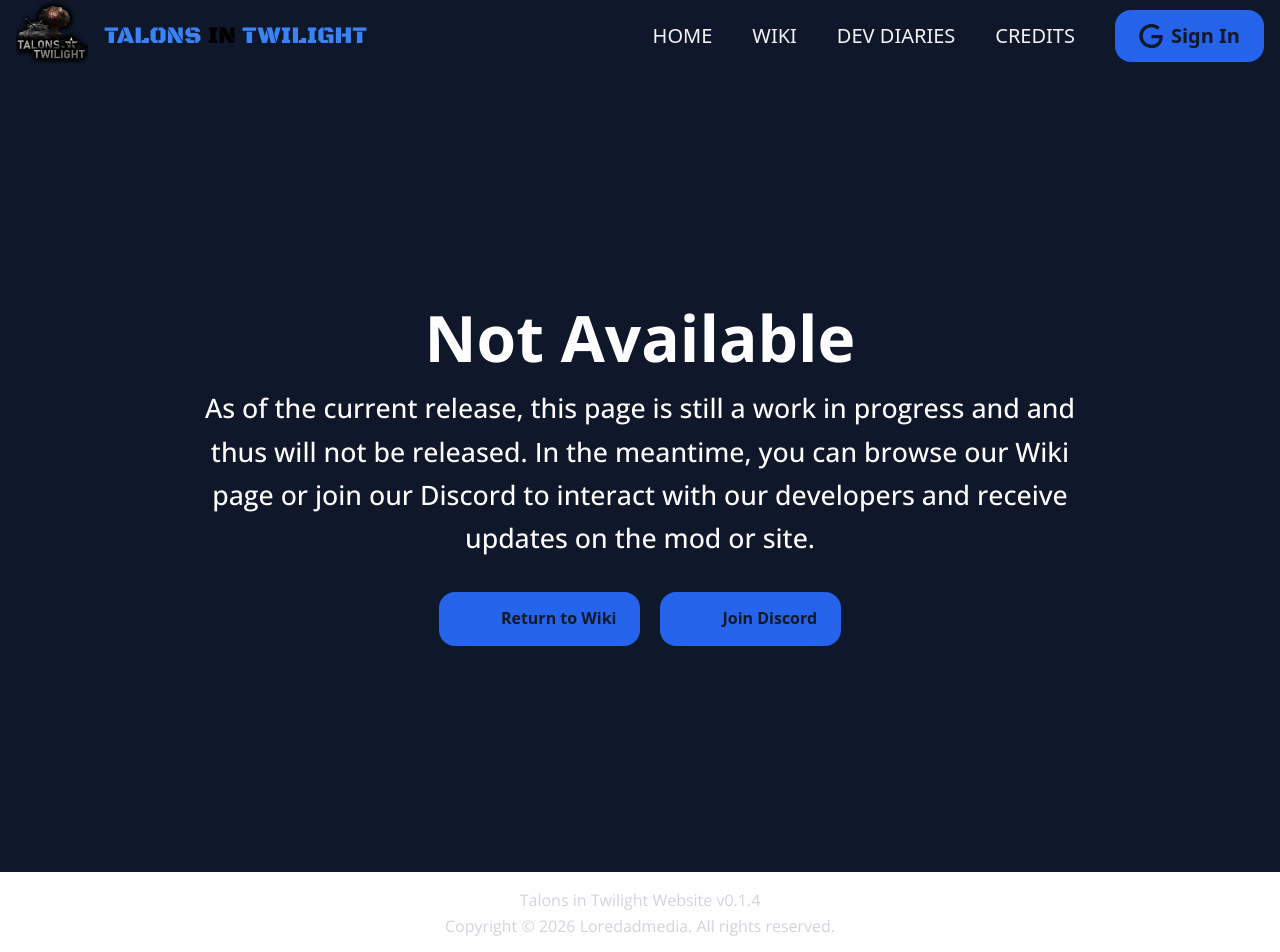
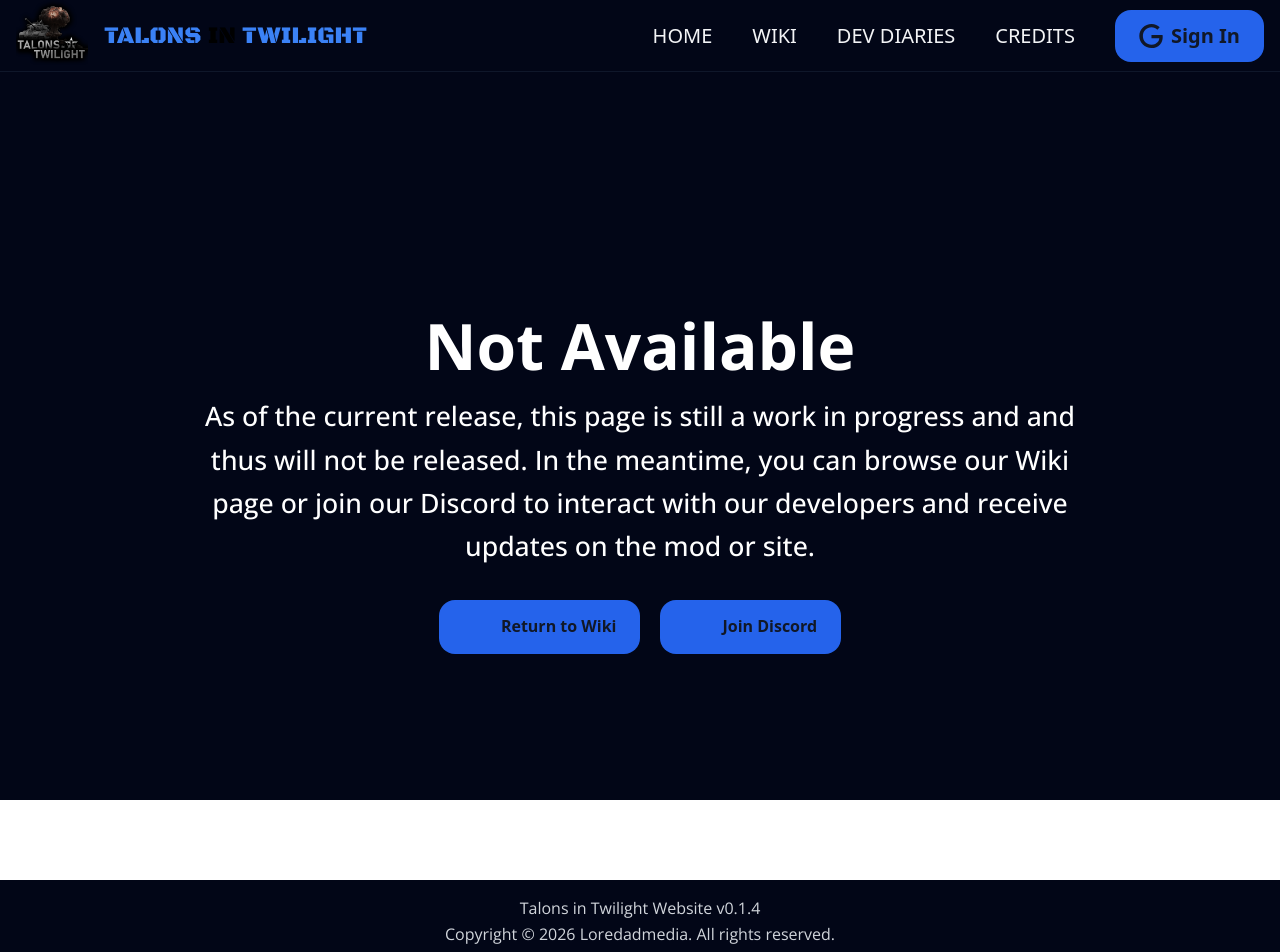
Before and after one commit to LangLangGaming/tit-wiki, a React (Vite) app: page /credits in a window 1280 px wide. Shown: the top 952 px of the page. Built offline with nearby package versions, Linux system fonts and the light colour scheme; no server answers; some icons are missing; a web font is replaced by a local one.

Commit message:
style(ui): changed global site background and footer tweaks

```diff
--- a/admin/Dashboard.jsx
+++ b/admin/Dashboard.jsx
@@ -43,7 +43,7 @@ const Dashboard = () => {
   };
 
   return (
-    <div className="flex gap-4 bg-slate-900 text-white min-h-screen pt-20">
+    <div className="flex gap-4 bg-slate-900 text-white min-h-screen ">
       {loading && <Loading />}
 
       <Sidebar
--- a/src/App.jsx
+++ b/src/App.jsx
@@ -1,27 +1,20 @@
 import { useState } from 'react'
 import Navbar from './assets/components/Navbar'
-import { BrowserRouter as Router, Routes, Route } from 'react-router'
+import { BrowserRouter as Router, Routes, Route, useLocation } from 'react-router'
 import Wiki from './pages/Wiki.jsx'
 import Credits from './pages/Credits.jsx'
 import Home from './pages/Home.jsx'
 import DevDiaries from './pages/Dev-diaries.jsx'
 import Dashboard from '../admin/Dashboard.jsx'
 import Copyright from './assets/components/Copyright.jsx'
-import { useEffect } from 'react'
 
-function App() {
-  useEffect(() => {
-    // Force the document to ignore system dark mode
-    document.documentElement.classList.remove('dark');
-    document.documentElement.style.colorScheme = 'light';
-  }, []);
+function AppContent() {
+  const location = useLocation()
 
   return (
     <>
-      <Router>
-        <div className="flex flex-col min-h-screen pt-[72px]">
       <Navbar />
-
+      <div className="flex bg-slate-950 flex-col h-screen pt-20">
         <div className="flex-1">
           <Routes>
             <Route path="/" element={<Home />} />
@@ -32,13 +25,22 @@ function App() {
           </Routes>
         </div>
 
-          <footer className="w-full flex flex-col items-center justify-center p-4">
+        {location.pathname !== '/' && (
+          <footer className="w-full flex flex-col items-center justify-center p-4 bg-slate-950">
             <Copyright />
           </footer>
+        )}
       </div>
-      </Router>
     </>
   )
 }
 
+function App() {
+  return (
+    <Router>
+      <AppContent />
+    </Router>
+  )
+}
+
 export default App
--- a/src/assets/components/Navbar.jsx
+++ b/src/assets/components/Navbar.jsx
@@ -8,7 +8,7 @@ import { Link } from "react-router-dom";
 function Navbar() {
     return (
         <>
-            <nav className="fixed top-0 left-0 w-full h-[72px] flex items-center justify-between px-4 z-[10000] bg-slate-900">
+            <nav className="fixed top-0 left-0 w-full h-[72px] flex items-center justify-between px-4 z-[10000] bg-slate-950 border-b border-slate-900"   >
                 <div className="flex items-center gap-4">
                     <img src={Logo} alt="Logo" className="logo-image" width="72" height="12" />
                     <h1 className="font-black-ops text-2xl font-light">
--- a/src/assets/components/wikiComponents/Rightbar.jsx
+++ b/src/assets/components/wikiComponents/Rightbar.jsx
@@ -3,7 +3,7 @@ import React from "react";
 function Rightbar({ activePage, tocFor }) {
 
     return (
-        <aside className="w-72 sticky top-0 h-screen overflow-y-auto bg-slate-800 border-l border-slate-700 p-4">
+        <aside className="w-72 sticky top-0 h-screen overflow-y-auto border-l border-slate-700 p-4">
             <div className="mb-6"><h3 className="text-lg font-intel-mono font-normal text-blue-400 uppercase mb-4">On this page</h3></div>
             <nav>
                 <ul className="space-y-2">
--- a/src/assets/components/wikiComponents/Sidebar.jsx
+++ b/src/assets/components/wikiComponents/Sidebar.jsx
@@ -3,7 +3,7 @@ import React from "react";
 
 function Sidebar({ grouped, handleNavClick }) {
     return (
-      <aside className="w-96 sticky top-0 h-screen overflow-y-auto bg-slate-800 border-r border-slate-700 p-4 flex flex-col\">
+      <aside className="w-96 sticky top-0 h-screen overflow-y-auto border-r border-slate-700 p-4 flex flex-col">
         <nav>
           {Object.keys(grouped).length === 0 && <p className="text-gray-400">No published pages yet.</p>}
           {Object.entries(grouped).map(([cat, list]) => (
--- a/src/pages/Credits.jsx
+++ b/src/pages/Credits.jsx
@@ -4,7 +4,7 @@ import { Link } from "react-router-dom";
 
 function Credits() {
     return (
-        <div className="flex items-center justify-center min-h-screen bg-slate-900 text-white">
+        <div className="flex items-center justify-center min-h-screen text-white">
             <div className="flex flex-col items-center text-center w-[min(900px,90%)]">
                 <h1 className="font-open-sans font-bold text-[clamp(2rem,5vw,4rem)] leading-tight mb-2">Not Available</h1>
                 <p className="font-open-sans text-[clamp(1rem,2.5vw,1.67rem)] font-medium leading-relaxed mb-8">
--- a/src/pages/Dev-diaries.jsx
+++ b/src/pages/Dev-diaries.jsx
@@ -4,7 +4,7 @@ import { Link } from "react-router-dom";
 
 function DevDiaries() {
     return (
-        <div className="flex items-center justify-center min-h-screen bg-slate-900 text-white">
+        <div className="flex items-center justify-center min-h-screen text-white">
             <div className="flex flex-col items-center text-center w-[min(900px,90%)]">
                 <h1 className="font-open-sans font-bold text-[clamp(2rem,5vw,4rem)] leading-tight mb-2">Not Available</h1>
                 <p className="font-open-sans text-[clamp(1rem,2.5vw,1.67rem)] font-medium leading-relaxed mb-8">
--- a/src/pages/Home.jsx
+++ b/src/pages/Home.jsx
@@ -6,7 +6,7 @@ import Copyright from "../assets/components/Copyright";
 
 function Home() {
     return (
-        <div className="flex items-center justify-center min-h-screen bg-slate-900 text-white relative">
+        <div className="flex items-center justify-center h-full text-white relative overflow-hidden">
             <div className="absolute inset-0 bg-black/30 backdrop-blur-sm z-0"></div>
             <div className="relative z-10 flex flex-col items-center text-center w-[min(900px,95%)]">
                 <h1 className="font-open-sans font-bold text-[clamp(2rem,5vw,4rem)] leading-tight mb-2">Two Minutes to Midnight</h1>
@@ -24,6 +24,9 @@ function Home() {
                     </a>
                 </div>
             </div>
+            <footer className="fixed bottom-0 left-0 right-0 w-full flex flex-col items-center justify-center p-4">
+                <Copyright />
+            </footer>
         </div>
     );
 }
--- a/src/pages/Wiki.jsx
+++ b/src/pages/Wiki.jsx
@@ -37,7 +37,7 @@ const Wiki = () => {
   };
 
   return (
-    <div className="flex gap-4 bg-slate-900 text-white min-h-screen">
+    <div className="flex gap-4 text-white min-h-screen">
       {loading && <Loading />}
       <Sidebar grouped={grouped} handleNavClick={handleNavClick} />
       <Content activePage={activePage} />
```
Also changed, not shown: src/assets/Background.png (deleted). Lines whose indentation alone changed are shown as unchanged.
